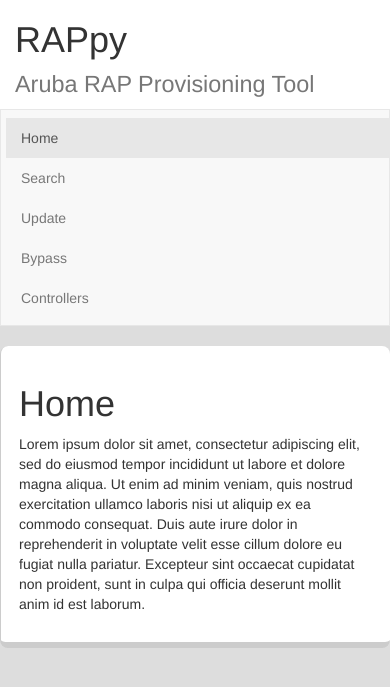
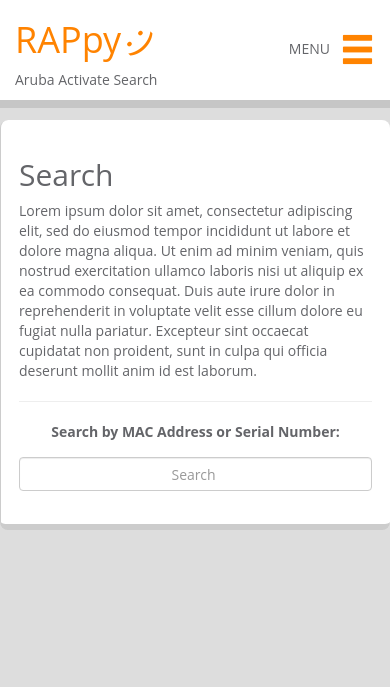
Before and after one commit to bcbrookman/aruba-rap-bulk-provisioner, a Flask app: page / in a window 390 px wide. Shown: the top 687 px of the page. Run offline with Flask 2, Linux system fonts and the light colour scheme; parts of the project's set-up code (start-up, migrations or seed data) failed here and were passed over; some libraries are stand-ins or nearby versions.

Commit message:
refactor into search app
Changed the application to be a search app only. Removed other pages and restyled header and content. Also fixed broken form submission. Responsive layout work in progress.

```diff
--- a/__init__.py
+++ b/__init__.py
@@ -18,13 +18,14 @@
 
 
 @app.route('/')
-def home_page():
-    return render_template("home.html", title="Home")
-
-
 @app.route('/search')
 def search_page():
     return render_template("search.html", title="Search")
+
+
+@app.route('/about')
+def about_page():
+    return render_template("about.html", title="About")
 
 
 # search query
--- a/static/css/style.css
+++ b/static/css/style.css
@@ -1,3 +1,76 @@
+body {
+    background: #ddd;
+    color: #646569;
+    font-family: "Open Sans", Arial, sans-serif;
+}
+
+h1 {
+    color: #FF8300;
+}
+
+.smile {
+    display: inline-block;
+    margin-left: 10px;
+    /* Safari */
+    -webkit-transform: rotate(45deg);
+    /* Firefox */
+    -moz-transform: rotate(45deg);
+    /* IE */
+    -ms-transform: rotate(45deg);
+    /* Opera */
+    -o-transform: rotate(45deg);
+    /* Internet Explorer */
+    filter: progid:DXImageTransform.Microsoft.BasicImage(rotation=3);
+}
+
+/* Menu */
+.menu-dropdown a:hover,
+.menu-dropdown a:active,
+.menu-dropdown a:visited,
+.menu-dropdown a:link {
+    text-decoration: none;
+}
+
+.menu-text{
+    text-transform: uppercase;
+    color: #646569;
+}
+
+.menu-icon {
+    font-size: 2.5em;
+    color: #FF8300;
+    display: inline-block;
+    vertical-align: middle;
+    margin-left: 10px;
+}
+
+.container.content{
+    margin: 120px auto;
+    background: white;
+    padding: 18px;
+    border-radius: 8px;
+    border-bottom: 6px solid #ccc;
+    border-left: 1px solid #ccc;
+}
+
+.header {
+    position: fixed;
+    top: 0;
+    width: 100%;
+    background: white;
+    box-shadow: 0px 0px 0px 8px rgba(0,0,0,0.1);
+}
+
+.header-inner {
+    display: flex;
+    align-items: center;
+}
+
+.title {
+    margin-right: auto;
+}
+
+/*
 body {
     background: #ddd;
 }
@@ -68,3 +141,4 @@
         width: 1400px;
     }
 }
+*/
--- a/static/js/app.js
+++ b/static/js/app.js
@@ -4,9 +4,9 @@
 
 console.log('app.js loaded');
 
-// Search Button
-$('#search-btn').click(function() {
-    console.log('search button triggered');
+// Search
+$('#search-form').submit(function(e) {
+    console.log('search-form triggered');
     var query = $('#search').val();
     $.ajax({
 		"url": "/api/search?query=" + encodeURI(query),
@@ -24,4 +24,5 @@
 	    $('#description').text(response.additionalData.deviceDescription);
 	    $('#results').removeClass("hidden");
     });
+    e.preventDefault();
 });
--- a/templates/home.html
+++ /dev/null
@@ -1,21 +0,0 @@
-{% extends "layout.html" %}
-
-{% block content %}
-<main>
-   <nav class="navbar navbar-default">
-		<div class="container">
-			<ul class="nav navbar-nav navbar-left" style="margin-left:-10px">
-				<li class="active"> <a href="/">Home</a></li>
-				<li> <a href="/search">Search</a></li>
-				<li> <a href="/update">Update</a></li>
-				<li> <a href="/bypass">Bypass</a></li>
-				<li> <a href="/controllers">Controllers</a></li>
-			</ul>
-		</div>
-	</nav>
-	<div class="container content">
-		<h1>Home</h1>
-		<p>Lorem ipsum dolor sit amet, consectetur adipiscing elit, sed do eiusmod tempor incididunt ut labore et dolore magna aliqua. Ut enim ad minim veniam, quis nostrud exercitation ullamco laboris nisi ut aliquip ex ea commodo consequat. Duis aute irure dolor in reprehenderit in voluptate velit esse cillum dolore eu fugiat nulla pariatur. Excepteur sint occaecat cupidatat non proident, sunt in culpa qui officia deserunt mollit anim id est laborum. </p>
-	</div>
-</main>
-{% endblock %}
--- a/templates/layout.html
+++ b/templates/layout.html
@@ -6,24 +6,30 @@
 <link rel="stylesheet" href="https://maxcdn.bootstrapcdn.com/bootstrap/3.3.7/css/bootstrap.min.css" integrity="sha384-BVYiiSIFeK1dGmJRAkycuHAHRg32OmUcww7on3RYdg4Va+PmSTsz/K68vbdEjh4u" crossorigin="anonymous">
 <link rel="stylesheet" href="/static/css/style.css">
 <title>{% block title %}RAPpy | {{title}}{% endblock %}</title>
-    <style>
-        .title {
-            background-color: white;
-        }
-    </style>
 </head>
 <body>
-<div class="title">
-    <div class="container">
-        <h1>RAPpy<br><small>Aruba RAP Provisioning Tool</small></h1>
+<div class="header">
+    <div class="container header-inner">
+        <div class="title">
+            <h1>RAPpy<span class="smile">:)</span></h1>
+            <p>Aruba Activate Search</p>
+        </div>
+        <div class="menu-dropdown dropdown">
+            <a href="#" class="dropdown-toggle" data-toggle="dropdown"><span class="menu-text">Menu</span><span class="menu-icon glyphicon glyphicon-menu-hamburger"></span></a>
+            <ul class="dropdown-menu">
+              <li><a href="../search">Search</a></li>
+              <li><a href="../about">About</a></li>
+            </ul>
+        </div>
     </div>
 </div>
+</div>
     {% block content %}{% endblock %}
-    <script src="https://stackpath.bootstrapcdn.com/bootstrap/4.1.1/js/bootstrap.min.js" integrity="sha384-smHYKdLADwkXOn1EmN1qk/HfnUcbVRZyYmZ4qpPea6sjB/pTJ0euyQp0Mk8ck+5T" crossorigin="anonymous"></script>
     <script src="https://code.jquery.com/jquery-3.2.1.min.js" integrity="sha256-hwg4gsxgFZhOsEEamdOYGBf13FyQuiTwlAQgxVSNgt4=" crossorigin="anonymous"></script>
     <script src="https://code.jquery.com/ui/1.12.1/jquery-ui.min.js" integrity="sha256-VazP97ZCwtekAsvgPBSUwPFKdrwD3unUfSGVYrahUqU=" crossorigin="anonymous"></script>
-   <script src="https://cdn.rawgit.com/vdw/HideSeek/master/jquery.hideseek.min.js" crossorigin="anonymous"></script>
+    <script src="https://cdn.rawgit.com/vdw/HideSeek/master/jquery.hideseek.min.js" crossorigin="anonymous"></script>
     <script src="/static/js/app.js"></script>
+    <script src="https://maxcdn.bootstrapcdn.com/bootstrap/3.3.7/js/bootstrap.min.js"></script>
 <script>
     $(document).ready(function() {
 	    $('#search').hideseek();
--- a/templates/search.html
+++ b/templates/search.html
@@ -1,68 +1,23 @@
 {% extends "layout.html" %}
 
 {% block content %}
-<style>
-#search {
-    max-width: 500px;
-    margin-left: auto;
-    margin-right: auto;
-    margin-bottom: 1em;
-}
-
-#results {
-    max-width: 60%;
-    margin-bottom: 1em;
-    margin: 2em auto;
-    padding: 0 2em;
-}
-
-table tbody tr th {
-	text-align: right;
-	padding: 0.5em;
-}
-
-.pull-left {
-	width: 60%;
-}
-
-.pull-right {
-	width: 40%;
-}
-
-.result-info img{
-    max-height: 280px;
-    margin: auto;
-}
-
-</style>
 <main>
-   <nav class="navbar navbar-default">
-		<div class="container">
-			<ul class="nav navbar-nav navbar-left" style="margin-left:-10px">
-				<li> <a href="/">Home</a></li>
-				<li class="active"> <a href="/search">Search</a></li>
-				<li> <a href="/update">Update</a></li>
-				<li> <a href="/bypass">Bypass</a></li>
-				<li> <a href="/controllers">Controllers</a></li>
-			</ul>
-		</div>
-	</nav>
 <div class="container content">
-	<h1>Search RAPs</h1>
+	<h2>Search</h2>
 	<p>Lorem ipsum dolor sit amet, consectetur adipiscing elit, sed do eiusmod tempor incididunt ut labore et dolore magna aliqua. Ut enim ad minim veniam, quis nostrud exercitation ullamco laboris nisi ut aliquip ex ea commodo consequat. Duis aute irure dolor in reprehenderit in voluptate velit esse cillum dolore eu fugiat nulla pariatur. Excepteur sint occaecat cupidatat non proident, sunt in culpa qui officia deserunt mollit anim id est laborum. </p>
 	<hr>
-			<form id="search-form" class="form-group" style="text-align:center">
-				<p><label for="search">Search by MAC Address or Serial Number:</label></p>
-				<input id="search" type="search" class="mx-auto d-block form-control text-center" placeholder="Search">
-				<button id="search-btn" type='button' class="btn btn-primary">Search</button>
-			</form>
+
+	<form id="search-form" action="" class="form-group" style="text-align:center">
+		<p><label for="search">Search by MAC Address or Serial Number:</label></p>
+		<input id="search" type="search" class="mx-auto d-block form-control text-center" placeholder="Search">
+	</form>
 
 <div id="results" class="hidden">
 	<hr>
-	<div class="result-info pull-right">
+	<div class="result-info">
 		<img class="center-block" src="/static/img/JY689A.jpg">
 	</div>
-	<div class="result-info pull-left">
+	<div class="result-info">
 		<table>
 			<tbody>
 			<tr><th>Serial:</th><td id="serial">Not Found</td></tr>
```
Also changed, not shown: templates/about.html (added, +12 -0 lines), templates/bypass.html (deleted, +0 -32 lines), templates/controllers.html (deleted, +0 -72 lines), templates/update.html (deleted, +0 -86 lines). Lines whose indentation alone changed are shown as unchanged.
